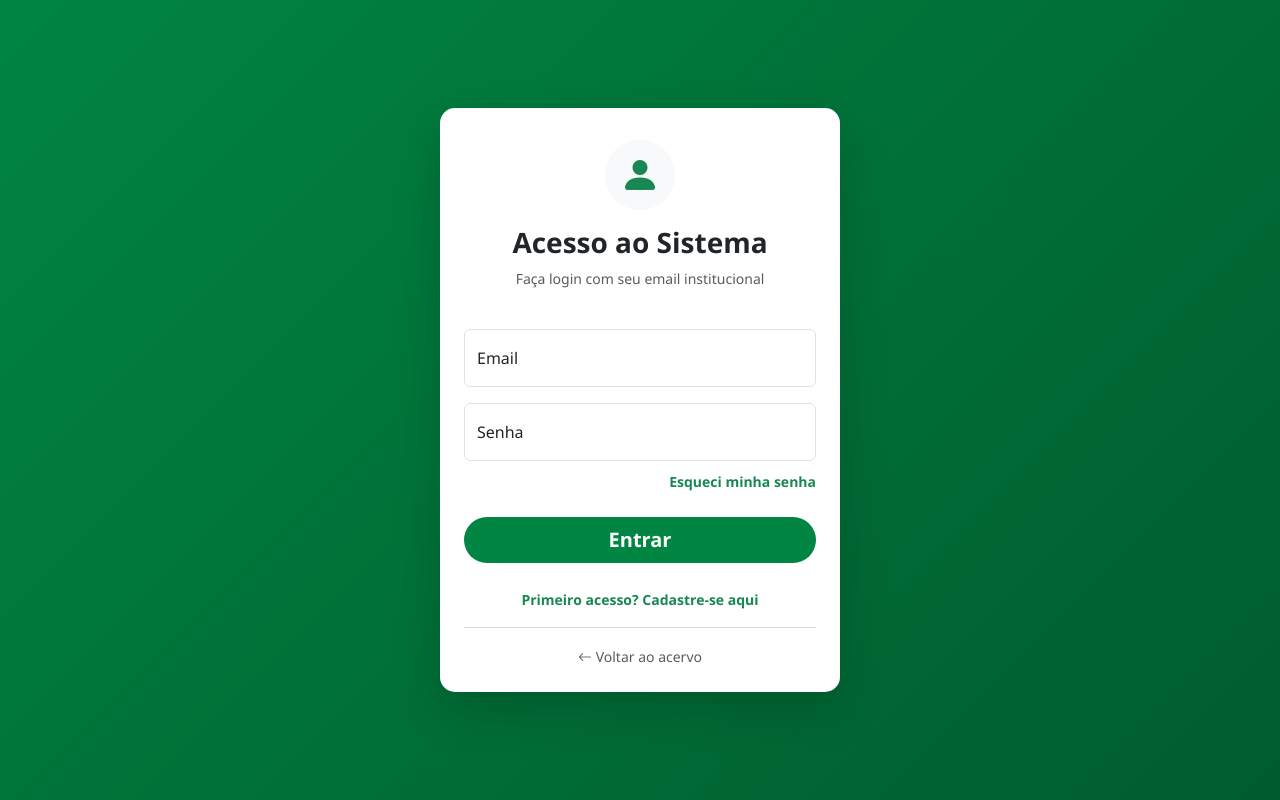
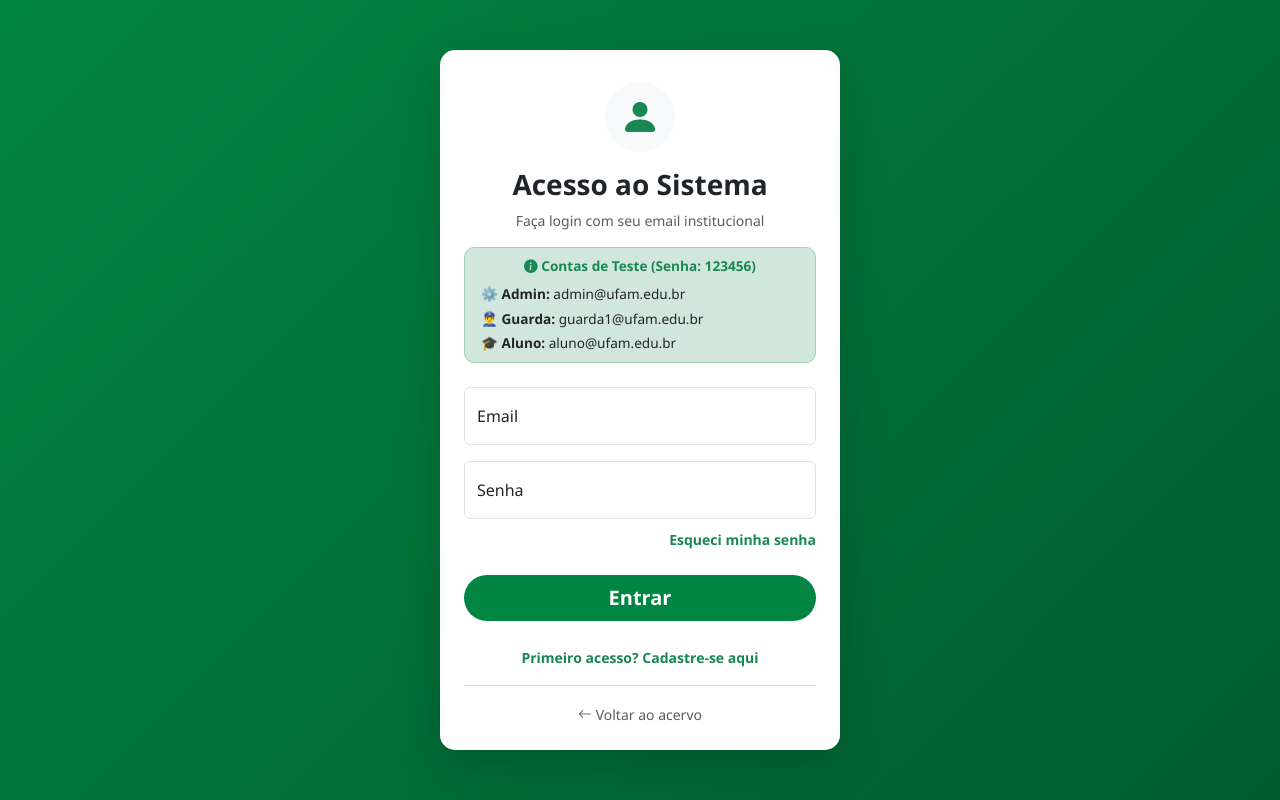
Before and after one commit to Carlos-EP-Silva/Achados-e-Perdidos-ICET, a website: page Codigo-fonte/public/login.html in a window 1280 px wide. Drawn offline with nearby package versions, Linux system fonts and the light colour scheme.

```diff
--- a/Codigo-fonte/public/login.html
+++ b/Codigo-fonte/public/login.html
@@ -11,12 +11,21 @@
 <body class="bg-ufam-gradient d-flex align-items-center justify-content-center vh-100">
 
     <div class="card border-0 shadow-lg p-4" style="max-width: 400px; width: 90%; border-radius: 15px;">
-        <div class="text-center mb-4 mt-2">
+        <div class="text-center mb-3 mt-2">
             <div class="bg-light rounded-circle d-inline-flex align-items-center justify-content-center mb-3" style="width: 70px; height: 70px;">
                 <i class="bi bi-person-fill text-success fs-1"></i>
             </div>
             <h3 class="fw-bold text-dark">Acesso ao Sistema</h3>
-            <p class="text-muted small">Faça login com seu email institucional</p>
+            <p class="text-muted small mb-0">Faça login com seu email institucional</p>
+        </div>
+
+        <div class="alert alert-success py-2 mb-4" role="alert" style="font-size: 0.85rem; border-radius: 10px;">
+            <div class="fw-bold text-center mb-2 text-success"><i class="bi bi-info-circle-fill"></i> Contas de Teste (Senha: 123456)</div>
+            <div class="d-flex flex-column gap-1 text-dark">
+                <span>⚙️ <strong>Admin:</strong> admin@ufam.edu.br</span>
+                <span>👮‍♂️ <strong>Guarda:</strong> guarda1@ufam.edu.br</span>
+                <span>🎓 <strong>Aluno:</strong> aluno@ufam.edu.br</span>
+            </div>
         </div>
 
         <form id="formLogin">
```
Lines whose indentation alone changed are shown as unchanged.
